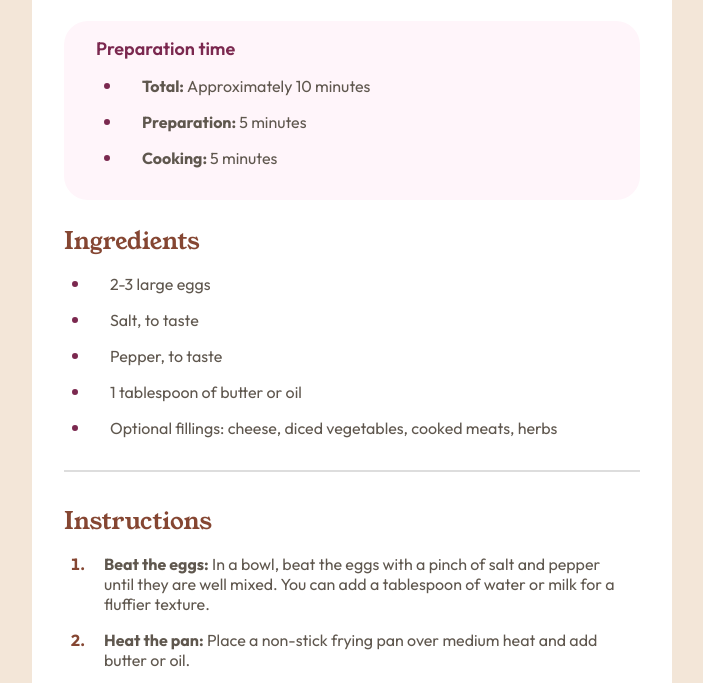
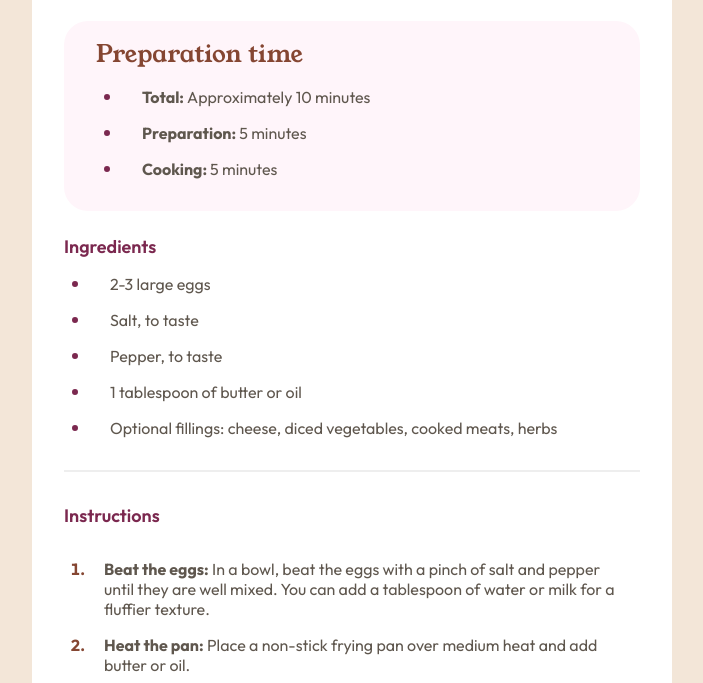
Before and after one commit to aelvanna/recipe-page-challenge-solution, a plain HTML site: page index.html in a window 1280 px wide. Shown: the part 610-1293 px from the top of the page, without its empty margins (288-991 px from the left). Drawn offline with Linux system fonts and the light colour scheme.

Commit message:
swapped h2 and h3 CSS

```diff
--- a/styles.css
+++ b/styles.css
@@ -55,7 +55,7 @@ h1 {
   margin: 0rem 0rem 1.5rem;
 }
 
-h2 {
+h3 {
   font-family: "Young Serif", sans-serif;
   font-size: 1.5rem;
   font-weight: 400;
@@ -63,7 +63,7 @@ h2 {
   margin: 0rem 0rem 1rem;
 }
 
-h3 {
+h2 {
   font-weight: 600;
   font-size: 1.125rem;
   color: var(--Rose-800);
@@ -131,7 +131,7 @@ ol>li::marker {
 }
 
 hr {
-  border: 1px solid #ddd;
+  border: 1px solid #eee;
   margin: 2rem 0rem 2rem;
 }
 
```
